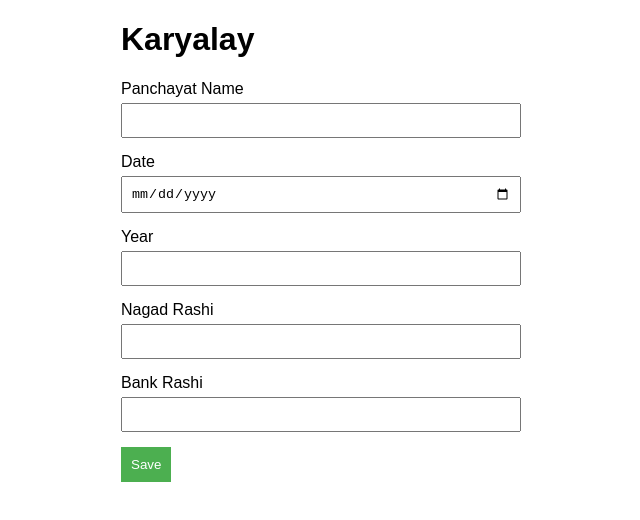
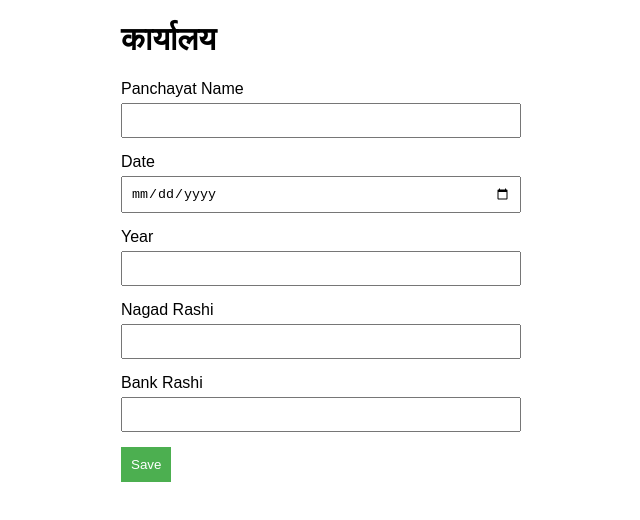
Before and after one commit to ramanlohar/cb, a plain HTML site: page Input Forms/fistinput.html in a window 1280 px wide. Shown: the whole page, without its empty margins (319-959 px from the left). Drawn offline with Linux system fonts and the light colour scheme.

Commit message:
कार्यालय

```diff
--- a/Input Forms/fistinput.html
+++ b/Input Forms/fistinput.html
@@ -10,7 +10,8 @@
 
 <body>
     <form id="karyalayForm">
-        <h1>Karyalay</h1>
+
+        <h1>कार्यालय</h1>
         <div class="f-div">
             <label for="panchayat-name">Panchayat Name</label>
             <input type="text" id="panchayat-name">
```
